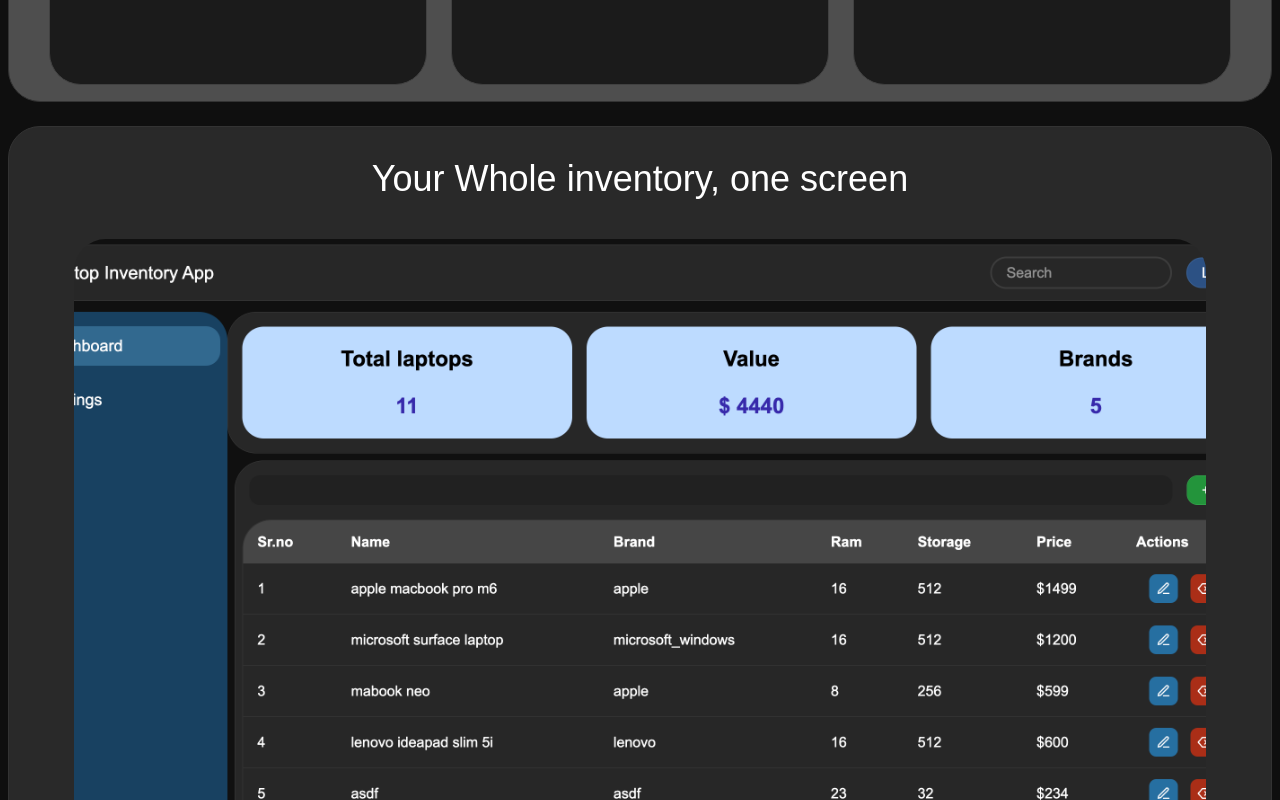
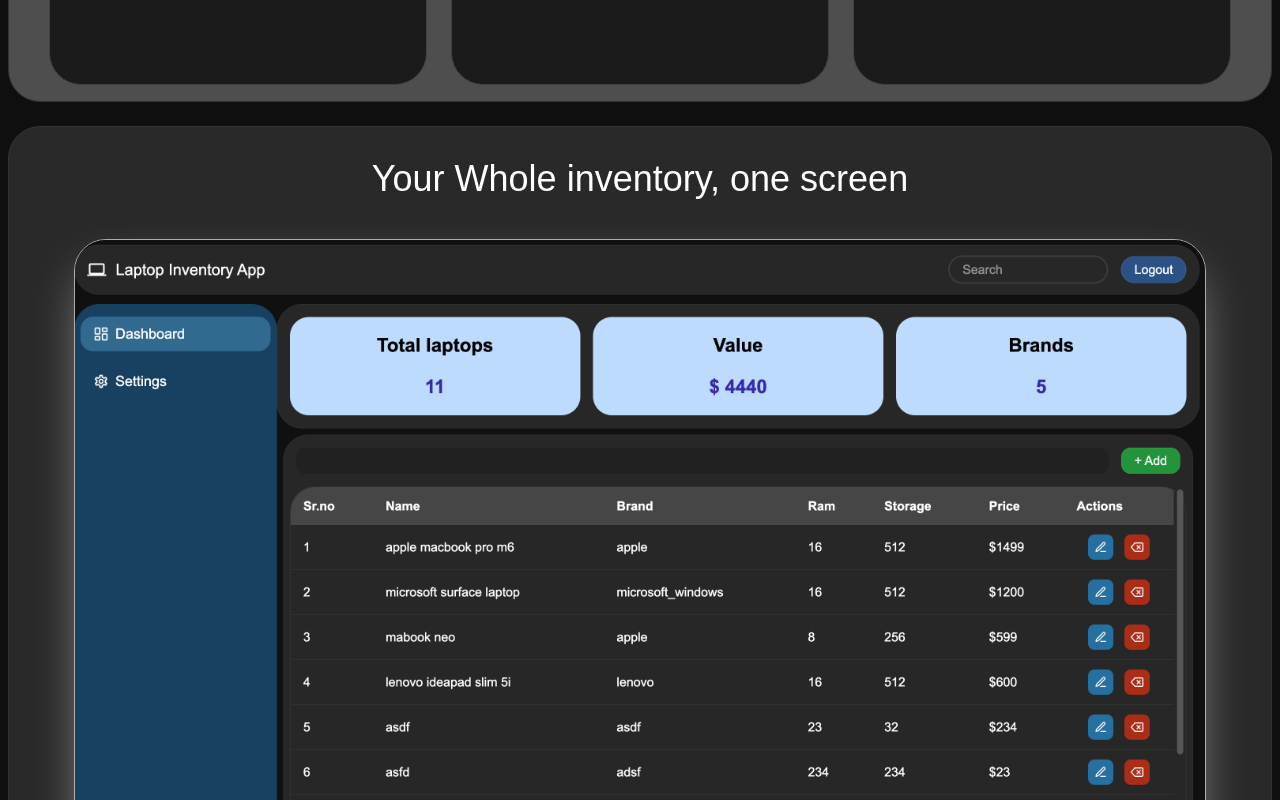
Before and after one commit to Ashish-More-02/Laptop_Inventory_App, a React app in the folder frontend/: page / in a window 1280 px wide. Shown: the part 1860-2660 px from the top of the page. Built offline with nearby package versions, Linux system fonts and the light colour scheme; no server answers; the HTML template or start-up script is replaced by a standard one.

Commit message:
BugFix : sign in with google not working because of hardcoded localhost urls in frontend, changed it to VITE_API_BASE_URL

```diff
--- a/frontend/src/components/Homepage/ProductPreview.jsx
+++ b/frontend/src/components/Homepage/ProductPreview.jsx
@@ -3,11 +3,11 @@ import DashboardPreview from "../../assets/dashboard-preview.png";
 
 const ProductPreview = () => {
   return (
-    <div className="rounded-4xl bg-[#292929] border-[0.8px] border-[#333333] mt-6 mx-2 p-4 h-full">
+    <div className="overflow-hidden rounded-4xl bg-[#292929] border-[0.8px] border-[#333333] mt-6 mx-2 p-4 h-full">
       <h2 className="text-4xl text-center mt-4">
         Your Whole inventory, one screen
       </h2>
-      <img className="rounded-4xl mx-auto mt-10 sm:w-[92%] sm:h-[700px] object-cover" src={DashboardPreview} alt="Dashboard preview image" />
+      <img className="border-[1px] border-[rgb(172,172,172)] rounded-xl sm:rounded-4xl mx-auto mt-10 sm:w-[92%] sm:h-[700px] md:h-full object-cover shadow-2xl/60 shadow-[rgb(230,230,230)]" src={DashboardPreview} alt="Dashboard preview image" />
     </div>
   );
 };
--- a/frontend/src/pages/LoginPage.jsx
+++ b/frontend/src/pages/LoginPage.jsx
@@ -141,7 +141,7 @@ const LoginPage = () => {
         </div>
 
         <a
-          href="http://localhost:3000/auth/google"
+          href={`${BASE_URL}/auth/google`}
           className="flex flex-row justify-center items-center mt-4 w-full px-4 py-2 text-xl bg-[#121212] rounded-xl cursor-pointer"
         >
           <img className="h-6 mr-2" src={googleIcon} alt="Google logo" />
--- a/frontend/src/pages/RegisterPage.jsx
+++ b/frontend/src/pages/RegisterPage.jsx
@@ -191,7 +191,7 @@ const RegisterPage = () => {
         </div>
 
         <a
-          href="http://localhost:3000/auth/google"
+          href={`${BASE_URL}/auth/google`}
           className="flex flex-row justify-center items-center mt-4 w-full px-4 py-2 text-xl bg-[#121212] rounded-xl cursor-pointer"
         >
           <img className="h-6 mr-2" src={googleIcon} alt="Google logo" />
```
